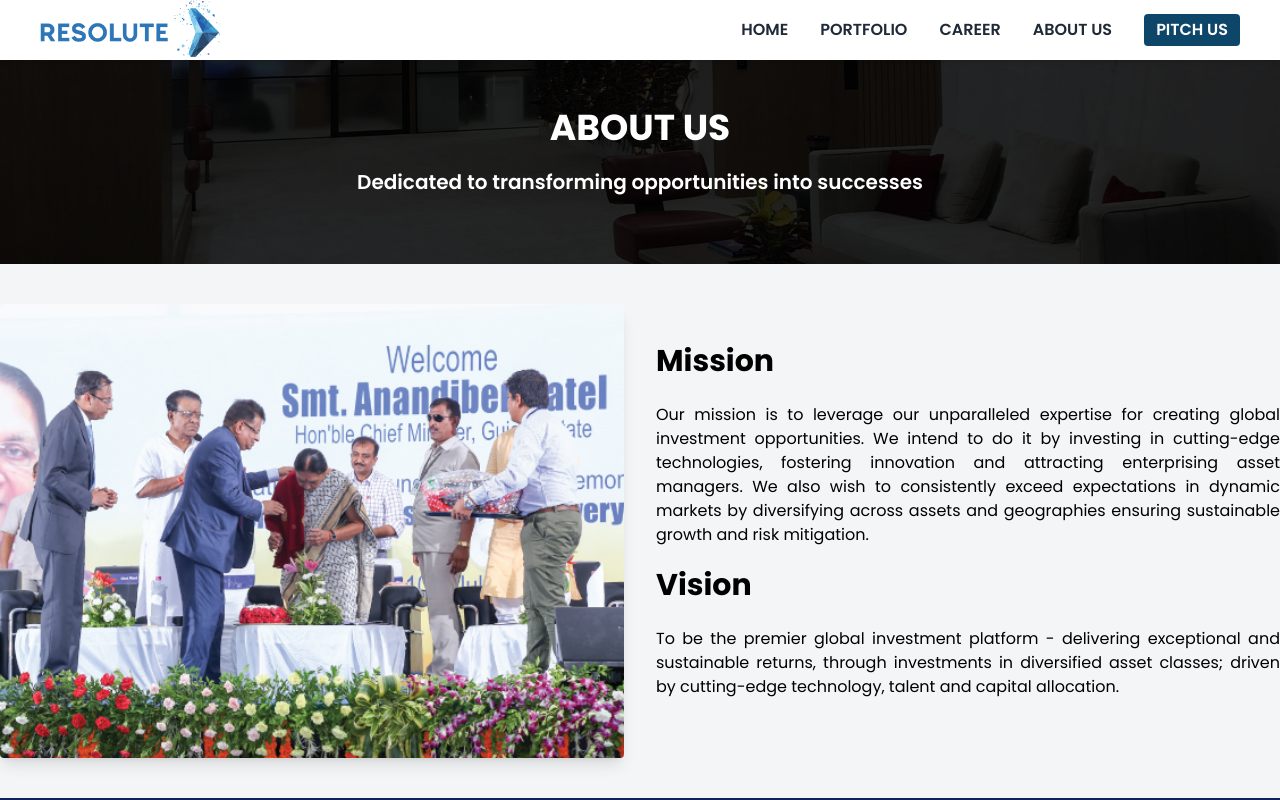
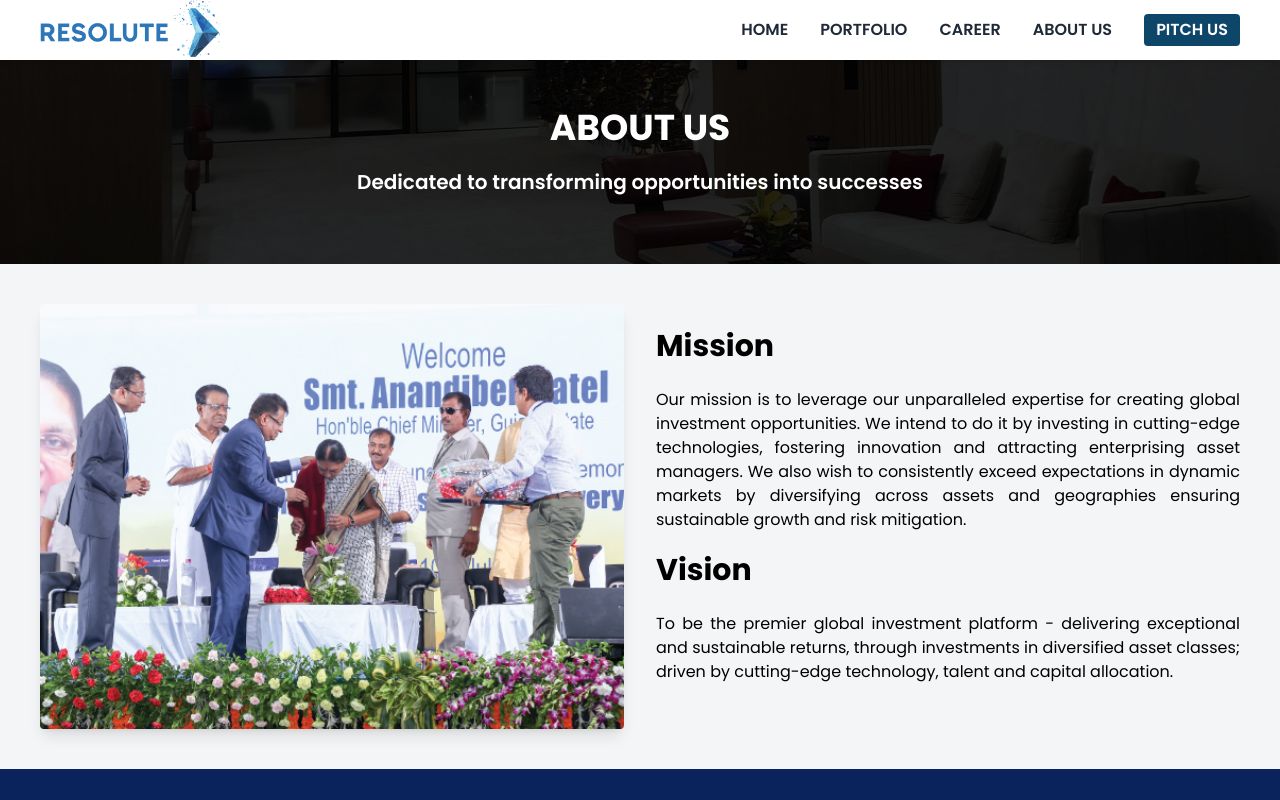
Before and after one commit to 100hn/react-web, a React (Create React App) app: page /about in a window 1280 px wide. Shown: the top 800 px of the page. Built offline with nearby package versions, Linux system fonts and the light colour scheme; the HTML template or start-up script is replaced by a standard one.

Commit message:
update changed

```diff
--- a/src/components/CoreValues.js
+++ b/src/components/CoreValues.js
@@ -62,7 +62,7 @@ const CoreValues = () => {
                         <div className='bg-[#0A235C] h-full text-white  rounded-xl'>
 
                             <div className='flex flex-col justify-center text-center gap-5 py-6 '>
-                                <h5 className='text-xl font-semibold '>{d.value}</h5>
+                                <h5 className='md:text-xl text-x font-semibold '>{d.value}</h5>
                             </div>
                         </div>
                     ))}
--- a/src/components/MissionVision.js
+++ b/src/components/MissionVision.js
@@ -5,11 +5,11 @@ const MissionVision = () => {
     <section className='w-full'>
     <div className='max-w-[1300px] m-auto py-10 grid lg:grid-cols-2 gap-4  text-black'>
         {/* left Side  */}
-      <div className='grid rounded-md pr-2 '>
+      <div className='grid rounded-md pr-2 px-10'>
            <img className='object-cover w-full h-full rounded shadow-lg ' src={MissionVisionimg} alt='About-company'></img>
       </div>
         {/* Right Side  */}
-        <div className='flex flex-col h-full justify-center pl-2'>
+        <div className='flex flex-col h-full justify-center pl-2 px-10'>
             <div className='mb-3'>
                <h3 className='text-3xl md:text-3xl font-bold text-left pb-4'>Mission</h3>
                <p className='text-x py-2 text-justify'>Our mission is to leverage our unparalleled expertise for creating global investment opportunities.
```
